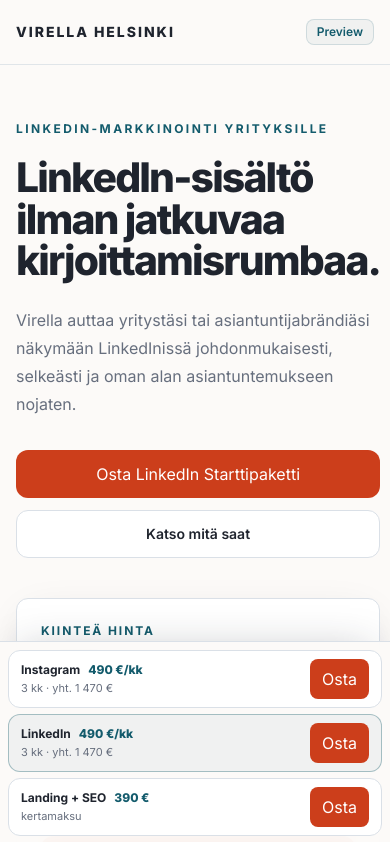
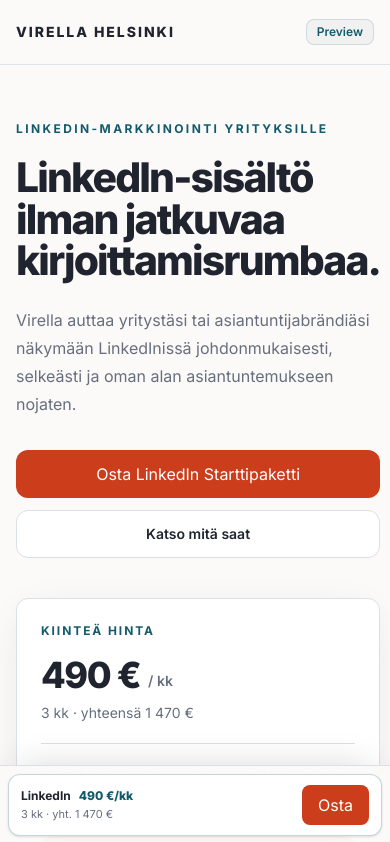
Before and after one commit to Jambovisuaalit/virella-helsinki-web, a Next.js app: page /linkedin in a window 390 px wide. Shown: the top 842 px of the page. Built offline with nearby package versions, Linux system fonts and the light colour scheme.

Commit message:
fix: simplify mobile purchase bar to current offer

```diff
--- a/components/commerce/mobile-purchase-bar.tsx
+++ b/components/commerce/mobile-purchase-bar.tsx
@@ -7,8 +7,6 @@ const euro = new Intl.NumberFormat("fi-FI", {
   maximumFractionDigits: 0,
 });
 
-const standardProductOrder: ProductId[] = ["instagram", "linkedin", "landingPageSeo"];
-
 function shortLabel(productKey: ProductId) {
   if (productKey === "websiteFix") return "Conversion Fix";
   if (productKey === "landingPageSeo") return "Landing + SEO";
@@ -16,19 +14,15 @@ function shortLabel(productKey: ProductId) {
 }
 
 export function MobilePurchaseBar({ currentProduct }: { currentProduct: ProductId }) {
-  const productOrder: ProductId[] = currentProduct === "websiteFix" ? ["websiteFix"] : standardProductOrder;
+  const product = products[currentProduct];
 
   return (
-    <aside aria-label="Palveluiden ostopalkki" className="fixed inset-x-0 bottom-0 z-50 border-t border-border bg-background/95 p-2 pb-[calc(0.5rem+env(safe-area-inset-bottom))] shadow-[0_-10px_40px_-20px_rgba(31,36,46,0.28)] backdrop-blur-md md:hidden">
-      <div className="mx-auto grid max-w-md gap-1.5">
-        {productOrder.map((productKey) => {
-          const product = products[productKey];
-          const active = productKey === currentProduct;
-          return (
-            <div key={product.id} className={`grid grid-cols-[1fr_auto] items-center gap-2 rounded-xl border px-3 py-2 ${active ? "border-brand/35 bg-brand/5" : "border-border bg-surface"}`}>
+    <aside aria-label="Palvelun ostopalkki" className="fixed inset-x-0 bottom-0 z-50 border-t border-border bg-background/95 p-2 pb-[calc(0.5rem+env(safe-area-inset-bottom))] shadow-[0_-10px_40px_-20px_rgba(31,36,46,0.28)] backdrop-blur-md md:hidden">
+      <div className="mx-auto max-w-md">
+        <div className="grid grid-cols-[1fr_auto] items-center gap-3 rounded-xl border border-brand/25 bg-surface px-3 py-2.5 shadow-sm">
           <div className="min-w-0">
             <div className="flex items-baseline gap-2">
-                  <p className="truncate text-xs font-bold text-foreground">{shortLabel(productKey)}</p>
+              <p className="truncate text-xs font-bold text-foreground">{shortLabel(currentProduct)}</p>
               <p className="shrink-0 text-xs font-extrabold text-brand">
                 {euro.format(product.price)}{product.billing === "month" ? "/kk" : ""}
               </p>
@@ -41,11 +35,9 @@ export function MobilePurchaseBar({ currentProduct }: { currentProduct: ProductI
             productId={product.id}
             label="Osta"
             source="mobile_purchase_bar"
-                buttonClassName="min-h-10 rounded-lg bg-action px-3 text-xs font-bold text-white"
+            buttonClassName="min-h-10 rounded-lg bg-action px-4 text-xs font-bold text-white"
           />
         </div>
-          );
-        })}
       </div>
     </aside>
   );
```
Lines whose indentation alone changed are shown as unchanged.
